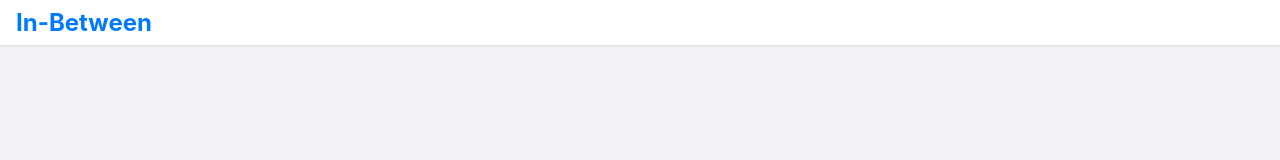
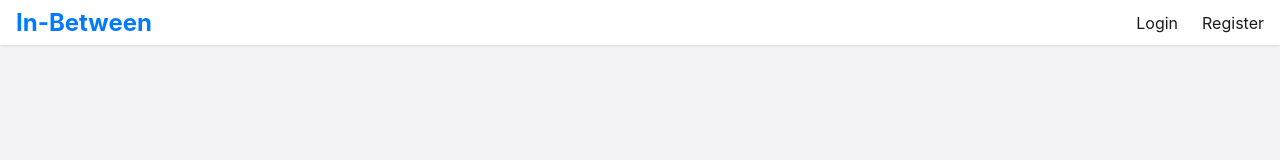
Before and after one commit to BenSyne/in-between, a Next.js app: page / in a window 1280 px wide. Shown: the top 160 px of the page. Built offline with nearby package versions, Linux system fonts and the light colour scheme.

Commit message:
checkpoint

```diff
--- a/components/Header.js
+++ b/components/Header.js
@@ -8,9 +8,24 @@ const Header = () => {
   const [isLoggedIn, setIsLoggedIn] = useState(false);
 
   useEffect(() => {
-    const token = localStorage.getItem('token');
-    setIsLoggedIn(!!token);
-  }, []);
+    const checkLoginStatus = () => {
+      const token = localStorage.getItem('token');
+      setIsLoggedIn(!!token);
+    };
+
+    checkLoginStatus();
+
+    // Add event listener for storage changes
+    window.addEventListener('storage', checkLoginStatus);
+
+    // Check login status on route change
+    router.events.on('routeChangeComplete', checkLoginStatus);
+
+    return () => {
+      window.removeEventListener('storage', checkLoginStatus);
+      router.events.off('routeChangeComplete', checkLoginStatus);
+    };
+  }, [router]);
 
   const handleLogout = () => {
     localStorage.removeItem('token');
@@ -25,7 +40,7 @@ const Header = () => {
           In-Between
         </Link>
         <div className={styles.links}>
-          {isLoggedIn && (
+          {isLoggedIn ? (
             <>
               <Link href="/chat" className={router.pathname === '/chat' ? styles.active : ''}>
                 Chat
@@ -37,6 +52,15 @@ const Header = () => {
                 Logout
               </button>
             </>
+          ) : (
+            <>
+              <Link href="/login" className={router.pathname === '/login' ? styles.active : ''}>
+                Login
+              </Link>
+              <Link href="/register" className={router.pathname === '/register' ? styles.active : ''}>
+                Register
+              </Link>
+            </>
           )}
         </div>
       </nav>
--- a/styles/Layout.module.css
+++ b/styles/Layout.module.css
@@ -52,5 +52,5 @@
   flex: 1;
   display: flex;
   flex-direction: column;
-  overflow: hidden;
+  overflow-y: auto;
 }
--- a/styles/ProfileEdit.module.css
+++ b/styles/ProfileEdit.module.css
@@ -2,6 +2,8 @@
   padding: 2rem;
   max-width: 800px;
   margin: 0 auto;
+  height: 100%;
+  overflow-y: auto; /* Add this line */
 }
 
 .title {
--- a/styles/globals.css
+++ b/styles/globals.css
@@ -19,12 +19,13 @@ body {
   color: var(--text-color);
   height: 100%;
   width: 100%;
-  overflow: hidden;
 }
 
 #__next {
   height: 100%;
   width: 100%;
+  display: flex;
+  flex-direction: column;
 }
 
 a {
@@ -38,3 +39,9 @@ button {
   border: none;
   background: none;
 }
+
+/* Add this new style */
+main {
+  flex: 1;
+  overflow-y: auto;
+}
```
